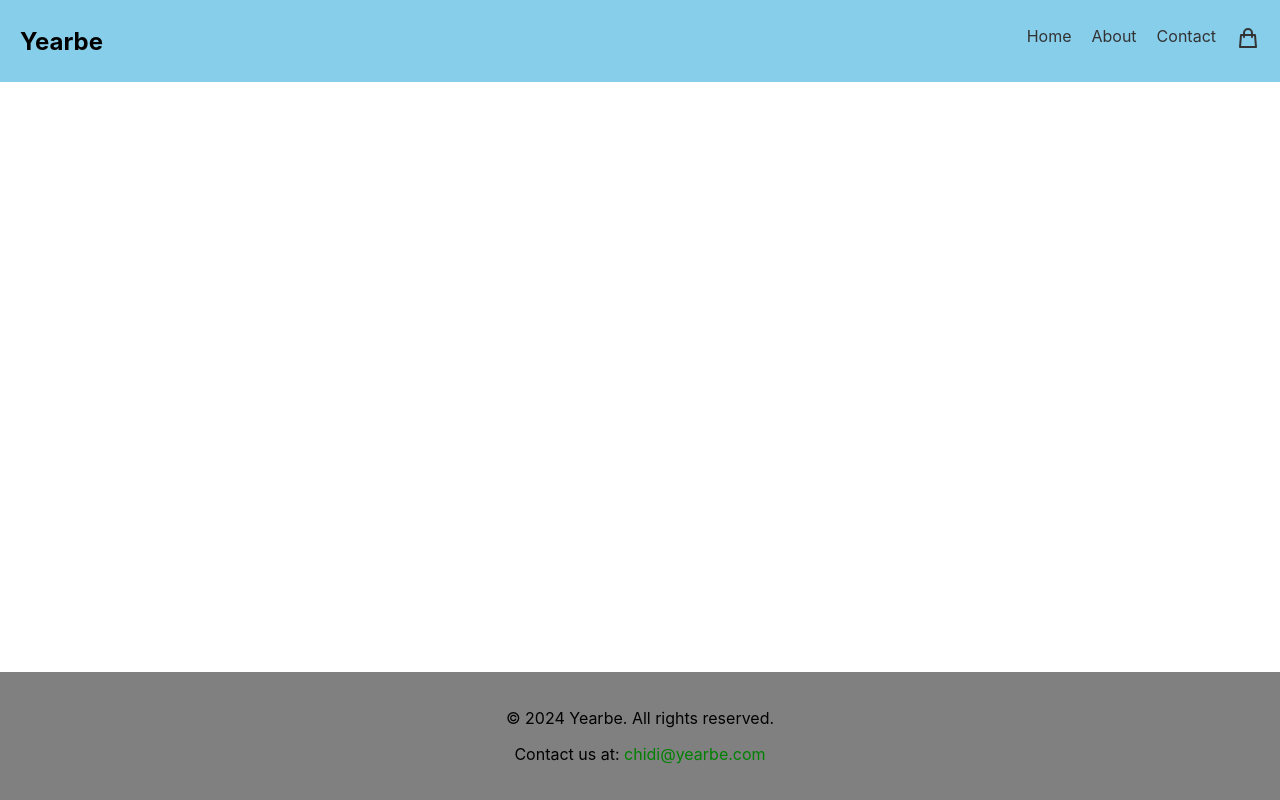
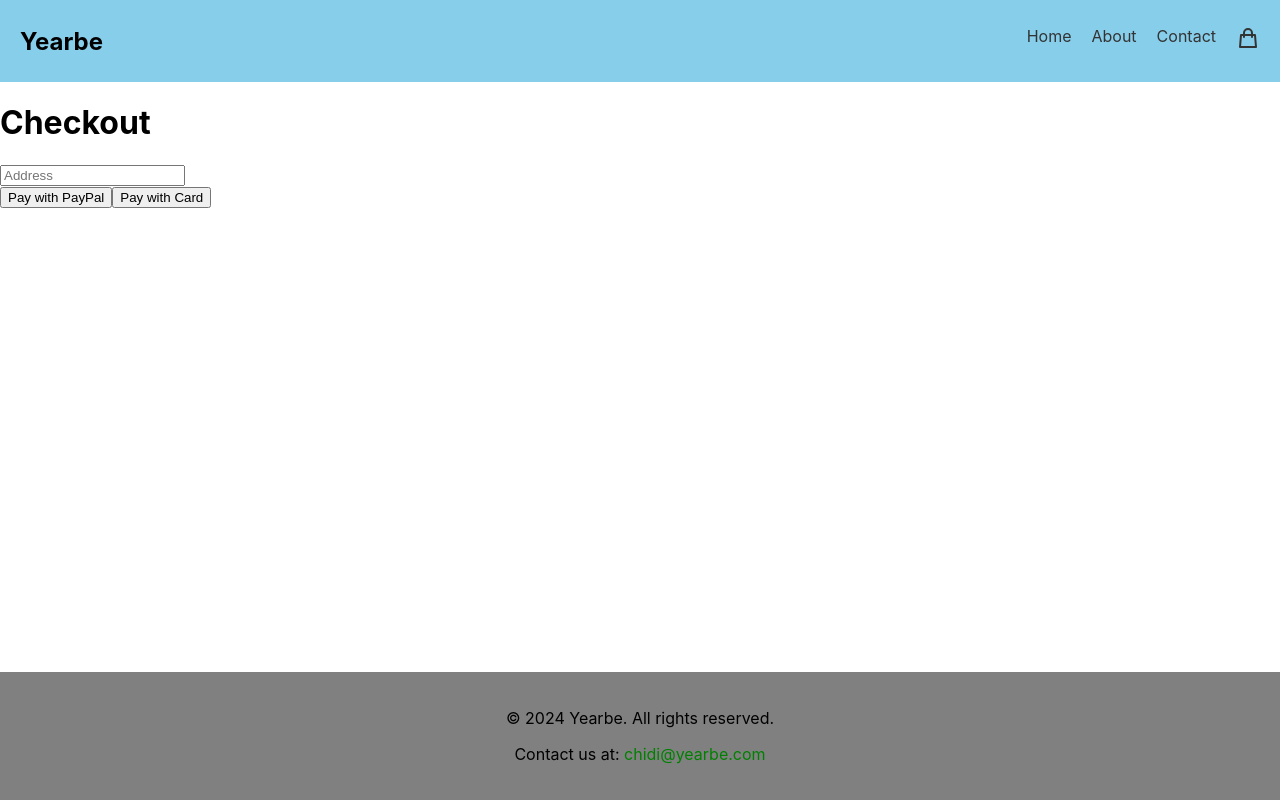
Before and after one commit to cnwanneka/yearbe, a React (Create React App) app: page /checkout in a window 1280 px wide. Built offline with nearby package versions, Linux system fonts and the light colour scheme.

Commit message:
added checkout page

```diff
--- a/src/App.js
+++ b/src/App.js
@@ -7,6 +7,7 @@ import About from './components/About';
 import Contact from './components/Contact';
 import Footer from './components/Footer';
 import BasketPage from './components/BasketPage';
+import CheckoutPage from './components/CheckoutPage';
 import './App.css';
 import { CartProvider } from './components/CartContext';
 import SingleBedsheetDetail from './components/SingleBedsheetDetail';
@@ -26,6 +27,7 @@ function App() {
               <Route path="/about" element={<About />} />
               <Route path="/contact" element={<Contact />} />
               <Route path="/basket" element={<BasketPage />} />
+              <Route path="/checkout" element={<CheckoutPage />} />
             </Routes>
           </div>
           <Footer />
--- a/src/components/BasketPage.js
+++ b/src/components/BasketPage.js
@@ -2,6 +2,7 @@
 // BasketPage.js
 import React, { useContext } from 'react';
 import { CartContext } from './CartContext';
+import { useNavigate } from 'react-router-dom';
 import './BasketPage.css';
 
 function BasketPage() {
@@ -14,11 +15,13 @@ function BasketPage() {
     const expectedDeliveryDate = new Date();
     expectedDeliveryDate.setDate(expectedDeliveryDate.getDate() + 7); // Assuming 7 days delivery
 
+    const navigate = useNavigate();
+
     const handleCheckout = () => {
         console.log("Proceed to checkout");
-        // Placeholder for checkout functionality
-        // Here you would typically navigate to a checkout page or payment gateway
+        navigate('/checkout'); // Navigate to the checkout page
     };
+
 
     return (
         <div className="basket-page">
@@ -37,6 +40,7 @@ function BasketPage() {
             <p>Total Price: £{calculateTotal()}</p>
             <p>Expected Delivery Date: {expectedDeliveryDate.toDateString()}</p>
             <button className="checkout-button" onClick={handleCheckout}>Checkout Securely</button>
+
         </div>
     );
 }
--- /dev/null
+++ b/src/components/CheckoutPage.js
@@ -0,0 +1,45 @@
+// CheckoutPage.js
+import React, { useContext, useState } from 'react';
+import { CartContext } from './CartContext';
+
+function CheckoutPage() {
+    const { cart } = useContext(CartContext);
+    const [billingDetails, setBillingDetails] = useState({ /* ...state fields... */ });
+
+    const handleFormChange = (event) => {
+        setBillingDetails({ ...billingDetails, [event.target.name]: event.target.value });
+    };
+
+    const handlePaypalCheckout = () => {
+        // Logic to handle PayPal checkout
+    };
+
+    const handleCardCheckout = () => {
+        // Logic to handle Card checkout
+    };
+
+    return (
+        <div>
+            <h1>Checkout</h1>
+            {/* Summary of Cart Items */}
+            {cart.map((item, index) => (
+                <div key={index}>
+                    <p>{item.title} - Quantity: {item.quantity}</p>
+                </div>
+            ))}
+
+            {/* Billing/Shipping Form */}
+            <form onChange={handleFormChange}>
+                {/* Form fields for billing/shipping details */}
+                <input type="text" name="address" placeholder="Address" />
+                {/* Additional fields... */}
+            </form>
+
+            {/* Payment Options */}
+            <button onClick={handlePaypalCheckout}>Pay with PayPal</button>
+            <button onClick={handleCardCheckout}>Pay with Card</button>
+        </div>
+    );
+}
+
+export default CheckoutPage;
```
